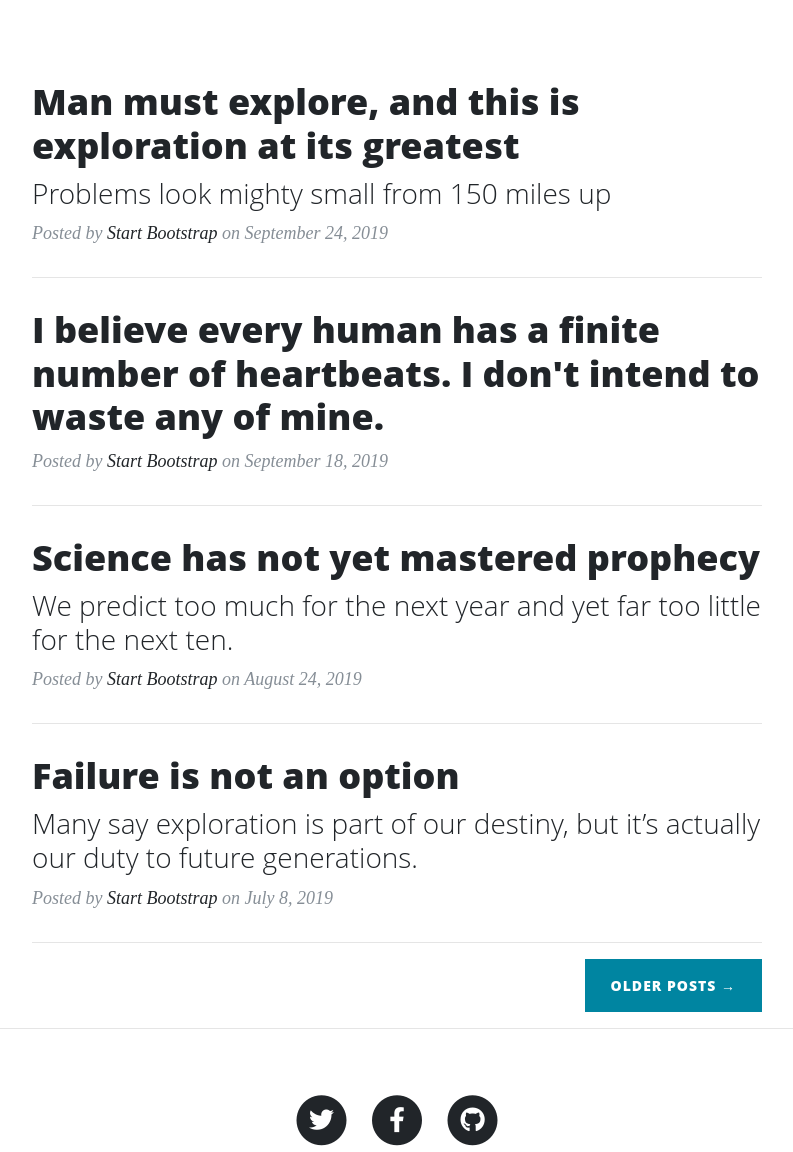
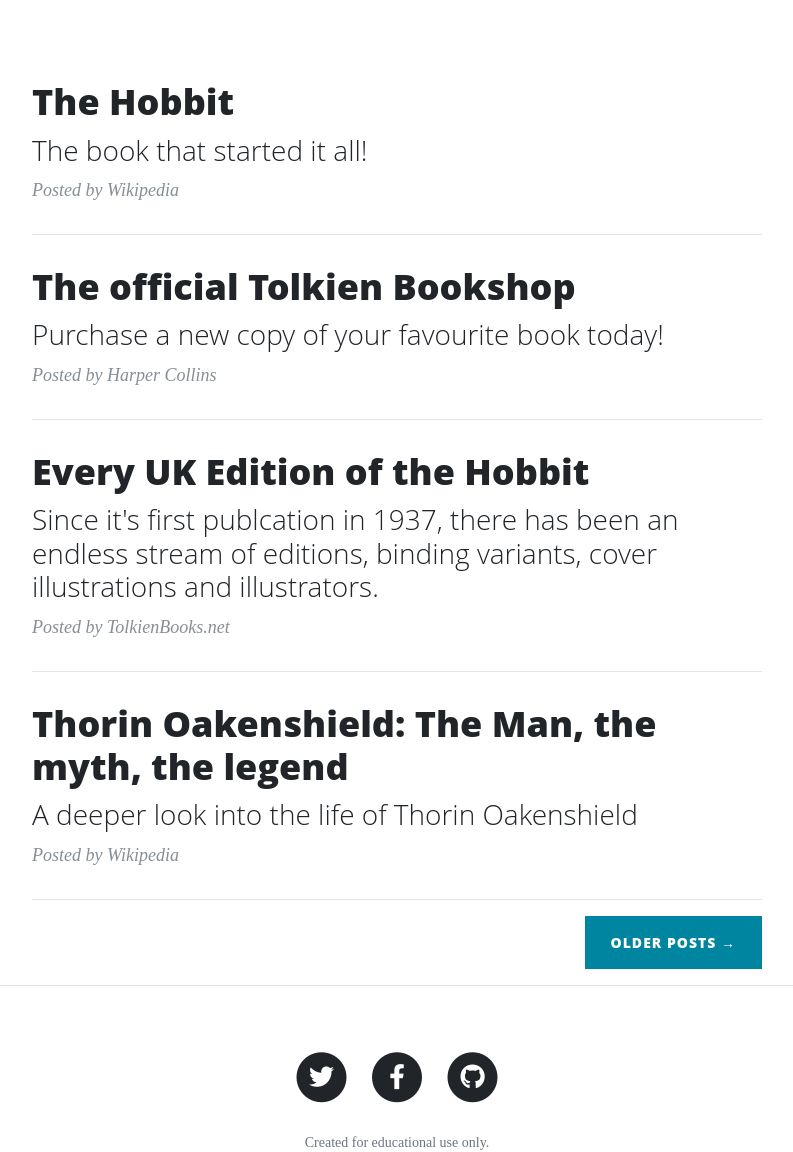
Before and after one commit to AmirShkolnik/Flask-Heroku, a Flask app: page / in a window 1280 px wide. Shown: the part 628-1780 px from the top of the page, without its empty margins (243-1036 px from the left). Run offline with Flask 3, Linux system fonts and the light colour scheme; some libraries are stand-ins or nearby versions.

Commit message:
index - update all post previews, readme - add page images to Page Screenshots section

```diff
--- a/templates/index.html
+++ b/templates/index.html
@@ -1,60 +1,62 @@
 {% extends "base.html" %}
+
     {% block content %}
         <div class="row">
             <div class="col-lg-8 col-md-10 mx-auto">
                 <div class="post-preview">
-                <a href="post.html">
+                    <a href="https://en.wikipedia.org/wiki/The_Hobbit" target="_blank" rel="noopener">
+                        <h2 class="post-title">The Hobbit
+                        </h2>
+                        <h3 class="post-subtitle">The book that started it all!
+                        </h3>
+                    </a>
+                    <p class="post-meta">Posted by Wikipedia
+                    </p>
+                </div>
+                <hr>
+
+                <div class="post-preview">
+                    <a href="https://harpercollins.co.uk/pages/tolkien" target="_blank" rel="noopener">
                         <h2 class="post-title">
-                        Man must explore, and this is exploration at its greatest
+                            The official Tolkien Bookshop
                         </h2>
                         <h3 class="post-subtitle">
-                        Problems look mighty small from 150 miles up
+                            Purchase a new copy of your favourite book today!
                         </h3>
                     </a>
-                <p class="post-meta">Posted by
-                    <a href="#">Start Bootstrap</a>
-                    on September 24, 2019</p>
+                    <p class="post-meta">Posted by Harper Collins
+                    </p>
                 </div>
                 <hr>
+
                 <div class="post-preview">
-                <a href="post.html">
+                    <a href="https://tolkienbooks.net/php/hobbit.php" target="_blank" rel="noopener">
                         <h2 class="post-title">
-                        I believe every human has a finite number of heartbeats. I don't intend to waste any of mine.
+                            Every UK Edition of the Hobbit
                         </h2>
+                        <h3 class="post-subtitle">
+                            Since it's first publcation in 1937, there has been an endless stream of editions, binding variants, cover illustrations and illustrators.
+                        </h3>
                     </a>
-                <p class="post-meta">Posted by
-                    <a href="#">Start Bootstrap</a>
-                    on September 18, 2019</p>
+                    <p class="post-meta">Posted by TolkienBooks.net
+                    </p>
                 </div>
                 <hr>
+
                 <div class="post-preview">
-                <a href="post.html">
+                    <a href="https://en.wikipedia.org/wiki/Thorin_Oakenshield" target="_blank" rel="noopener">
                         <h2 class="post-title">
-                        Science has not yet mastered prophecy
+                            Thorin Oakenshield: The Man, the myth, the legend
                         </h2>
                         <h3 class="post-subtitle">
-                        We predict too much for the next year and yet far too little for the next ten.
+                            A deeper look into the life of Thorin Oakenshield
                         </h3>
                     </a>
-                <p class="post-meta">Posted by
-                    <a href="#">Start Bootstrap</a>
-                    on August 24, 2019</p>
+                    <p class="post-meta">Posted by Wikipedia
+                    </p>
                 </div>
                 <hr>
-            <div class="post-preview">
-                <a href="post.html">
-                    <h2 class="post-title">
-                        Failure is not an option
-                    </h2>
-                    <h3 class="post-subtitle">
-                        Many say exploration is part of our destiny, but it’s actually our duty to future generations.
-                    </h3>
-                </a>
-                <p class="post-meta">Posted by
-                    <a href="#">Start Bootstrap</a>
-                    on July 8, 2019</p>
-            </div>
-            <hr>
+
                 <!-- Pager -->
                 <div class="clearfix">
                     <a class="btn btn-primary float-right" href="#">Older Posts &rarr;</a>
```
Also changed, not shown: readme.md. Lines whose indentation alone changed are shown as unchanged.
